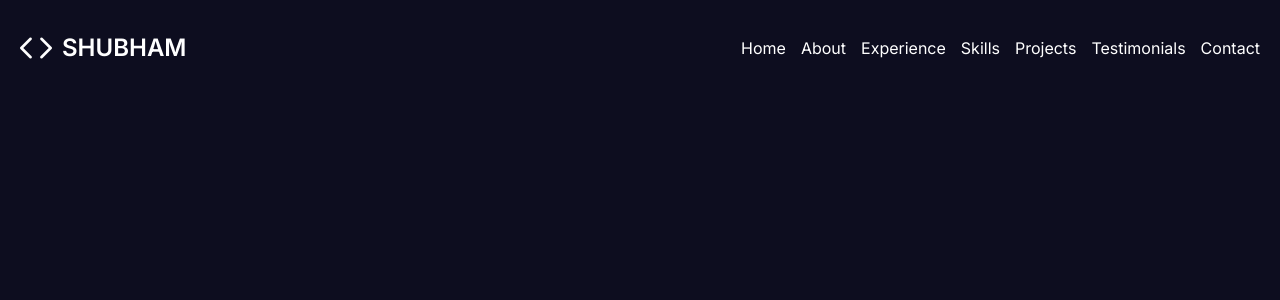
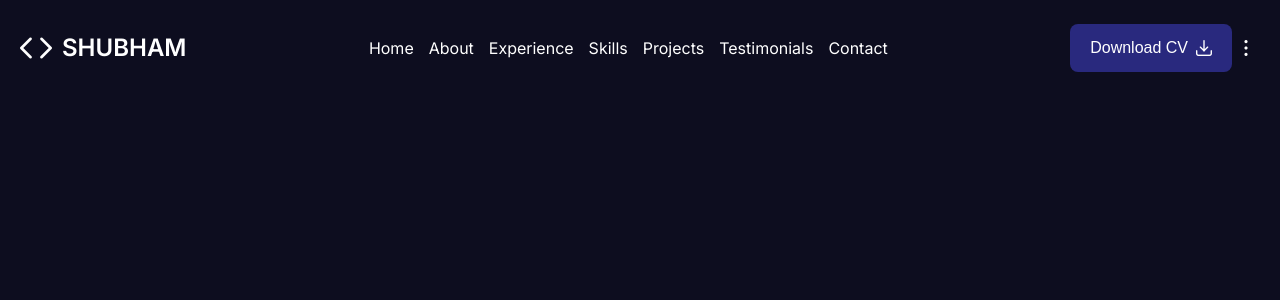
Before and after one commit to shubhampatel2610/personal-site, a Next.js app: page / in a window 1280 px wide. Shown: the top 300 px of the page. Built offline with nearby package versions, Linux system fonts and the light colour scheme; a web font is replaced by a local one.

Commit message:
commit for download cv and menu button implementation

```diff
--- a/app/globals.css
+++ b/app/globals.css
@@ -2,7 +2,36 @@
 
 @import "primereact/resources/themes/lara-light-cyan/theme.css";
 
+:root {
+    --site-bg: #0d0d1f;
+    --site-text: #ffffff;
+    --site-button-bg: #29297e;
+    --site-button-hover-bg: #3b3bbf;
+}
+
 .layoutStyles {
-    background: #0d0d1f !important;
-    color: #ffffff !important;
+    background: var(--site-bg) !important;
+    color: var(--site-text) !important;
 }
+
+.p-button {
+    border-radius: 0.5rem;
+    height: 48px !important;
+    width: auto !important;
+    background: var(--site-button-bg);
+    border: none;
+
+    .p-button-label,
+    .p-button-icon {
+        font-size: 1rem !important;
+        font-weight: 500 !important;
+    }
+
+    &:hover {
+        background: var(--site-button-hover-bg);
+    }
+
+    &:focus {
+        box-shadow: none !important;
+    }
+}
--- a/components/commonComponents/NavbarComponent/DesktopNavbarComponent.tsx
+++ b/components/commonComponents/NavbarComponent/DesktopNavbarComponent.tsx
@@ -2,6 +2,7 @@ import React from "react";
 import "./NavbarComponent.scss";
 import AppConstants from "@/constant/AppConstants";
 import Link from "next/link";
+import { Button } from "primereact/button";
 
 const DesktopNavbarComponent = () => {
   return (
@@ -17,6 +18,17 @@ const DesktopNavbarComponent = () => {
           </Link>
         ))}
       </div>
+      <div className="buttonContainer">
+        <Button
+          className="downloadCvButton"
+          label={AppConstants.DOWNLOAD_BUTTON_LABEL}
+          icon="pi pi-download"
+          iconPos="right"
+        />
+        <div className="menuIcon lg:hidden">
+          <i className="pi pi-ellipsis-v"></i>
+        </div>
+      </div>
     </div>
   );
 };
--- a/components/commonComponents/NavbarComponent/NavbarComponent.scss
+++ b/components/commonComponents/NavbarComponent/NavbarComponent.scss
@@ -1,3 +1,9 @@
+:root {
+  --site-bg: #0d0d1f;
+  --site-text: #ffffff;
+  --site-links-hover: #67e8f9;
+}
+
 .navbarStyles {
   padding: 0px 20px;
   position: fixed;
@@ -25,13 +31,14 @@
   .navbarTitle {
     font-size: 24px;
     font-weight: 600;
-    color: #ffffff;
+    color: var(--site-text);
     text-transform: uppercase;
   }
 
   .navlinkContainer {
     display: flex;
     align-items: center;
+    flex-wrap: wrap;
     gap: 15px;
 
     .singleNavlink {
@@ -39,7 +46,25 @@
       transition: all 0.2s;
 
       &:hover {
-        color: #67e8f9;
+        color: var(--site-links-hover);
+      }
+    }
+  }
+
+  .buttonContainer {
+    display: flex;
+    align-items: center;
+
+    .menuIcon {
+      display: flex;
+      justify-content: center;
+      font-size: 28px;
+      width: 28px;
+      color: var(--site-text);
+      cursor: pointer;
+      transition: all 0.2s;
+      &:hover {
+        color: var(--site-links-hover);
       }
     }
   }
--- a/constant/AppConstants.ts
+++ b/constant/AppConstants.ts
@@ -1,6 +1,7 @@
 class AppConstants {
   // Navbar Constants
   static USER_NAME = "Shubham";
+  static DOWNLOAD_BUTTON_LABEL = "Download CV";
 
   static NAVLINKS = [
     { id: 1, url: "#", label: "Home" },
```
